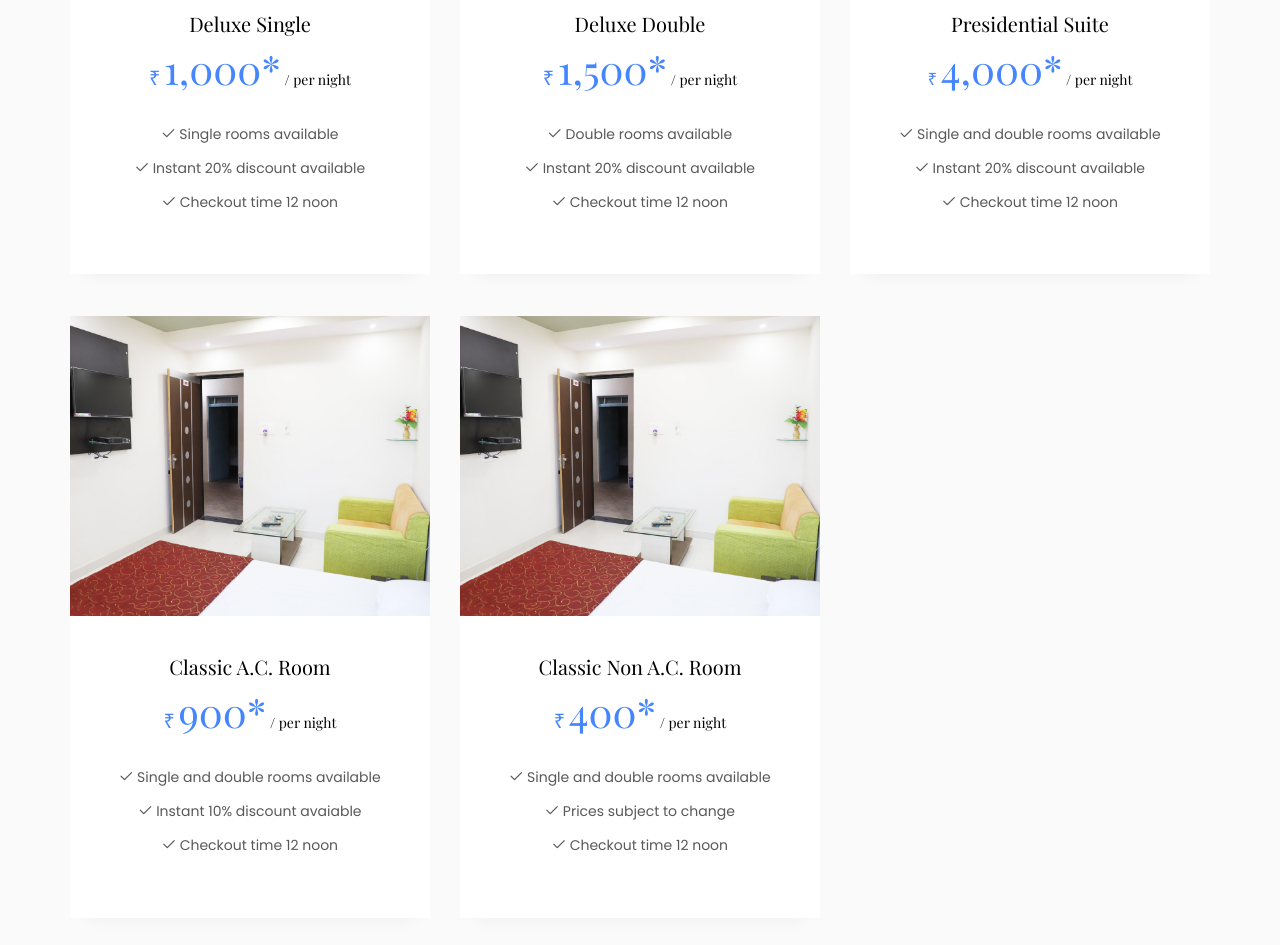
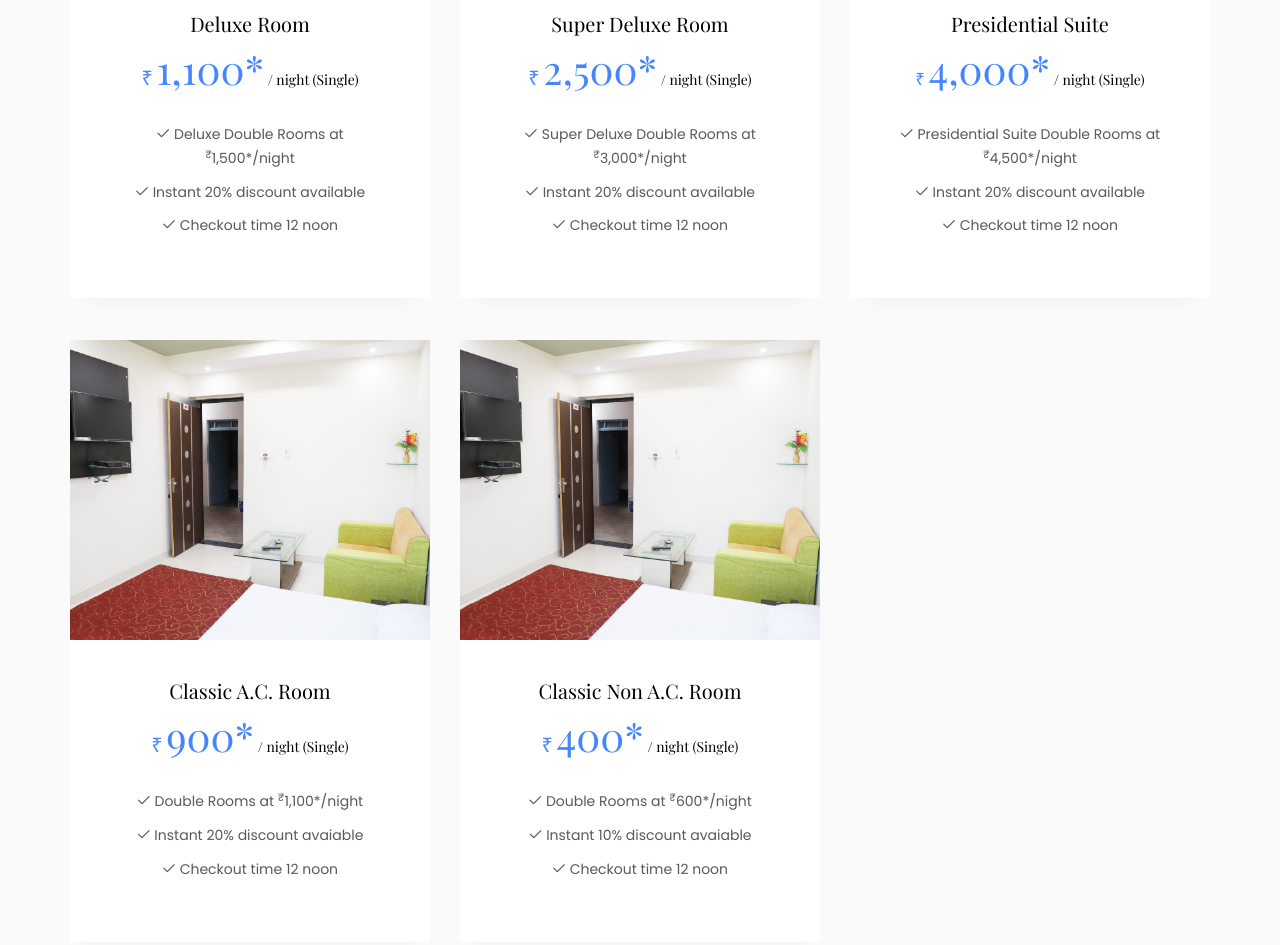
Before and after one commit to webakshar/nawalheritage, a plain HTML site: page rooms.html in a window 1280 px wide. Shown: the part 580-1525 px from the top of the page. Drawn offline with nearby package versions, Linux system fonts and the light colour scheme; files whose address does not match are found by name.

Commit message:
site updates

```diff
--- a/rooms.html
+++ b/rooms.html
@@ -61,7 +61,7 @@ gtag('config', 'UA-131540388-1');
 					<div class="container">
 						<div class="row">
 							<div class="col-xs-4">
-								<div id="colorlib-logo" style="font-family: 'Playfair Display', Times, serif !important;text-transform:none !important;"><a href="/">Nawal Heritage</a></div>
+								<div id="colorlib-logo" style="font-family: 'Playfair Display', Times, serif !important;text-transform:none !important;"><a href="/">Nawal Heritage Hotel</a></div>
 							</div>
 							<div class="col-xs-8 text-right menu-1">
 								<ul style="font-family: 'Playfair Display', Times, serif !important">
@@ -84,14 +84,14 @@ gtag('config', 'UA-131540388-1');
 					<div class="col-md-4 room-wrap animate-box">
 						<a href="images/nawal_deluxe.jpg" class="room image-popup-link" style="background-image: url(images/nawal_deluxe.jpg);"></a>
 						<div class="desc text-center">
-							<h3><a href="rooms.html">Deluxe Single</a></h3>
+							<h3><a href="rooms.html">Deluxe Room</a></h3>
 							<p class="price">
 								<span class="currency">₹</span>
-								<span class="price-room">1,000*</span>
-								<span class="per">/ per night</span>
+								<span class="price-room">1,100*</span>
+								<span class="per">/ night (Single)</span>
 							</p>
 							<ul>
-								<li><i class="icon-check"></i> Single rooms available</li>
+								<li><i class="icon-check"></i> Deluxe Double Rooms at <br><sup>₹</sup>1,500*/night</li>
 								<li><i class="icon-check"></i> Instant 20% discount available</li>
 								<li><i class="icon-check"></i> Checkout time 12 noon</li>
 							</ul>
@@ -100,14 +100,14 @@ gtag('config', 'UA-131540388-1');
 					<div class="col-md-4 room-wrap animate-box">
 						<a href="images/nawal_deluxe.jpg" class="room image-popup-link" style="background-image: url(images/nawal_deluxe.jpg);"></a>
 						<div class="desc text-center">
-							<h3><a href="rooms.html">Deluxe Double</a></h3>
+							<h3><a href="rooms.html">Super Deluxe Room</a></h3>
 							<p class="price">
 								<span class="currency">₹</span>
-								<span class="price-room">1,500*</span>
-								<span class="per">/ per night</span>
+								<span class="price-room">2,500*</span>
+								<span class="per">/ night (Single)</span>
 							</p>
 							<ul>
-								<li><i class="icon-check"></i> Double rooms available</li>
+								<li><i class="icon-check"></i> Super Deluxe Double Rooms at <sup>₹</sup>3,000*/night</li>
 								<li><i class="icon-check"></i> Instant 20% discount available</li>
 								<li><i class="icon-check"></i> Checkout time 12 noon</li>
 							</ul>
@@ -120,10 +120,10 @@ gtag('config', 'UA-131540388-1');
 							<p class="price">
 								<span class="currency"><small>₹</small></span>
 								<span class="price-room">4,000*</span>
-								<span class="per">/ per night</span>
+								<span class="per">/ night (Single)</span>
 							</p>
 							<ul>
-								<li><i class="icon-check"></i> Single and double rooms available</li>
+								<li><i class="icon-check"></i> Presidential Suite Double Rooms at <sup>₹</sup>4,500*/night</li>
 								<li><i class="icon-check"></i> Instant 20% discount available</li>
 								<li><i class="icon-check"></i> Checkout time 12 noon</li>
 							</ul>
@@ -136,11 +136,11 @@ gtag('config', 'UA-131540388-1');
 							<p class="price">
 								<span class="currency">₹</span>
 								<span class="price-room">900*</span>
-								<span class="per">/ per night</span>
+								<span class="per">/ night (Single)</span>
 							</p>
 							<ul>
-								<li><i class="icon-check"></i> Single and double rooms available</li>
-								<li><i class="icon-check"></i> Instant 10% discount avaiable</li>
+								<li><i class="icon-check"></i> Double Rooms at <sup>₹</sup>1,100*/night</li>
+								<li><i class="icon-check"></i> Instant 20% discount avaiable</li>
 								<li><i class="icon-check"></i> Checkout time 12 noon</li>
 							</ul>
 						</div>
@@ -152,11 +152,11 @@ gtag('config', 'UA-131540388-1');
 							<p class="price">
 								<span class="currency">₹</span>
 								<span class="price-room">400*</span>
-								<span class="per">/ per night</span>
+								<span class="per">/ night (Single)</span>
 							</p>
 							<ul>
-								<li><i class="icon-check"></i> Single and double rooms available</li>
-								<li><i class="icon-check"></i> Prices subject to change</li>
+								<li><i class="icon-check"></i> Double Rooms at <sup>₹</sup>600*/night</li>
+								<li><i class="icon-check"></i> Instant 10% discount avaiable</li>
 								<li><i class="icon-check"></i> Checkout time 12 noon</li>
 							</ul>
 						</div>
```
Also changed, not shown: about.html (+1 -1 lines), amenities.html (+1 -1 lines), contact.html (+6 -1 lines), index.html (+1 -1 lines), menu.html (+1 -1 lines).
